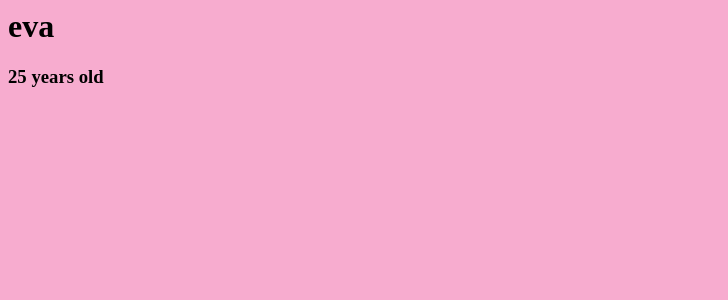
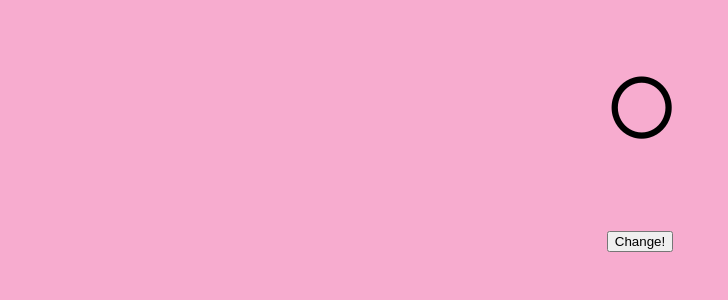
Before and after one commit to evaJelinkova/react-online-course, a React (Create React App) app: page / in a window 1280 px wide. Shown: the top 300 px of the page, without its empty margins (0-728 px from the left). Built offline with nearby package versions, Linux system fonts and the light colour scheme.

Commit message:
change in state

```diff
--- a/public/style.css
+++ b/public/style.css
@@ -31,3 +31,13 @@
     font-weight: 100;
     font-size: 40px;
  }
+
+ .counting {
+  display: flex;
+  flex-direction: column;
+  justify-content: center;
+  align-items: center;
+  font-family: 'Sacramento', cursive;
+  font-weight: 100;
+  font-size: 40px;
+ }
--- a/src/myComponents/App.js
+++ b/src/myComponents/App.js
@@ -3,20 +3,29 @@
 // import ToDoItem from "./ToDoItem"
 // import todosData from "./todosData"
 
-// function App() {
-//   const todoItems = todosData.map(item => <ToDoItem key={item.id} item={item} />)
+// class App extends React.Component {
+//   constructor() {
+//     super()
+//     this.state = {
+//       todos: todosData
+//     }
+//   }
 
-//   return (
-//     <div className="todo-list">
-//       {todoItems}
+//   render() {
+//     const todoItems = this.state.todos.map(item => <ToDoItem key={item.id} item={item} />)
 
-//     </div>
+//     return (
+//       <div className="todo-list">
+//         {todoItems}
+//       </div>
 //   )
+//   }
+
 // }
 
 // export default App
 
-
+// ------------date change--------------
 // import React from "react"
 
 
@@ -36,7 +45,7 @@
 // export default App
 
 
-
+// -------------------class based componets and state-----------
 
 // import React from "react"
 
@@ -60,26 +69,117 @@
 
 // export default App
 
+// -----------class components------------
 
-import React, {Component} from "react"
+// import React, {Component} from "react"
 
-class App extends Component {
+// class App extends Component {
+//   constructor() {
+//   super()
+//     this.state = {
+//       name: "eva",
+//       age: 25
+//     }
+//   }
+//     render() {
+//   return (
+//     <div>
+//       <h1>{this.state.name}</h1>
+//       <h3>{this.state.age} years old</h3>
+//     </div>
+//     )
+//   }
+// }
+// export default App
+
+
+// ----------class component, boolean-------
+
+
+// import React, {Component} from "react"
+
+// class App extends Component {
+//   constructor() {
+//     super()
+//     this.state = {
+//       isLoggedIn: false
+//     }
+//   }
+//     render() {
+//       let wordDisplay
+//       if (this.state.isLoggedIn) {
+//         wordDisplay = "in"
+//       } else {
+//         wordDisplay = "out"
+//       }
+//       return(
+//         <div>
+//           <h1>you are currently logged {wordDisplay}</h1>
+//         </div>
+//       )
+
+
+//     }
+//   }
+
+
+// export default App
+
+
+// --------------events------------
+
+// import React from "react"
+
+// function handleClick() {
+//   console.log("I was clicked")
+// }
+
+
+// function App() {
+//   return (
+//     <div>
+//       <img onMouseOver={() => console.log("Hovered!")}
+//       src="https://www.fillmurray.com/200/200" />
+//       <br />
+//       <br />
+//       <button onClick={handleClick}>Click me</button>
+//     </div>
+//   )
+// }
+// export default App
+
+
+// -------------componentst change in state---------------
+
+import React from "react"
+
+class App extends React.Component {
   constructor() {
-  super()
+    super()
     this.state = {
-      name: "eva",
-      age: 25
+      count: 0
     }
+    this.handleClick = this.handleClick.bind(this)
   }
-    render() {
-  return (
-    <div>
-      <h1>{this.state.name}</h1>
-      <h3>{this.state.age} years old</h3>
-    </div>
-  )
-    }
 
+  handleClick() {
+    this.setState(prevState => {
+      return {
+        count: prevState.count + 1 * 3
+      }
+
+    })
+  }
+
+  render() {
+    return (
+      <div className="counting">
+        <h1>{this.state.count}</h1>
+        <button onClick={this.handleClick}>Change!</button>
+        {/* <ChildComponent count={this.state.count}/> -----------will react to change in state and render every time--- */}
+      </div>
+    )
+
+  }
 }
-
 export default App
--- a/src/myComponents/ToDoItem.js
+++ b/src/myComponents/ToDoItem.js
@@ -3,7 +3,7 @@
 function ToDoItem(props) {
   return(
     <div className="todo-item">
-      <input type="checkbox" checked={props.item.completed} />
+      <input type="checkbox" checked={props.item.completed} onChange={() => console.log("Changed!")}/>
   <p>{props.item.text}</p>
     </div>
     )
```
